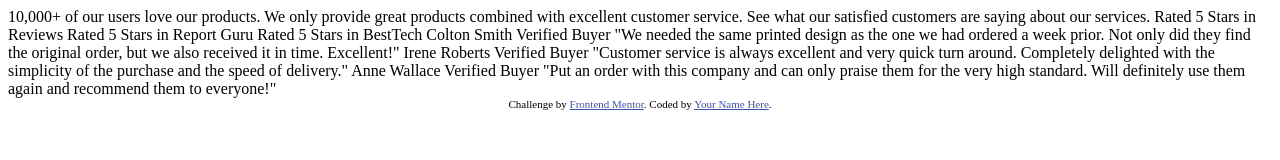
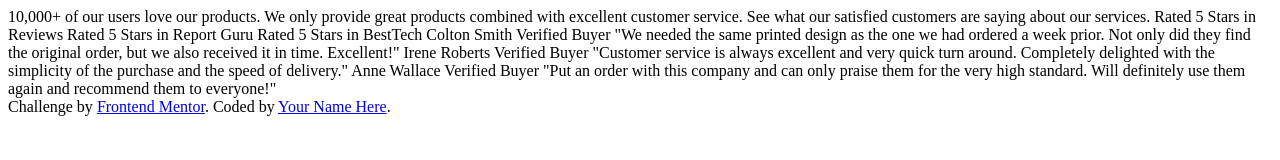
Before and after one commit to HiQendresa/social-proof-section, a plain HTML site: page index.html in a window 1280 px wide. Drawn offline with Linux system fonts and the light colour scheme.

Commit message:
added css file

```diff
--- a/index.html
+++ b/index.html
@@ -11,19 +11,9 @@
       sizes="32x32"
       href="./images/favicon-32x32.png"
     />
+<link rel="stylesheet" type="text/css" href="./style.css">
+    <title>Social proof section</title>
 
-    <title>Frontend Mentor | Social proof section</title>
-
-    <!-- Feel free to remove these styles or customise in your own stylesheet 👍 -->
-    <style>
-      .attribution {
-        font-size: 11px;
-        text-align: center;
-      }
-      .attribution a {
-        color: hsl(228, 45%, 44%);
-      }
-    </style>
   </head>
   <body>
     10,000+ of our users love our products.
```
Also changed, not shown: style.css (added), style.scss (added), 1 other file.
